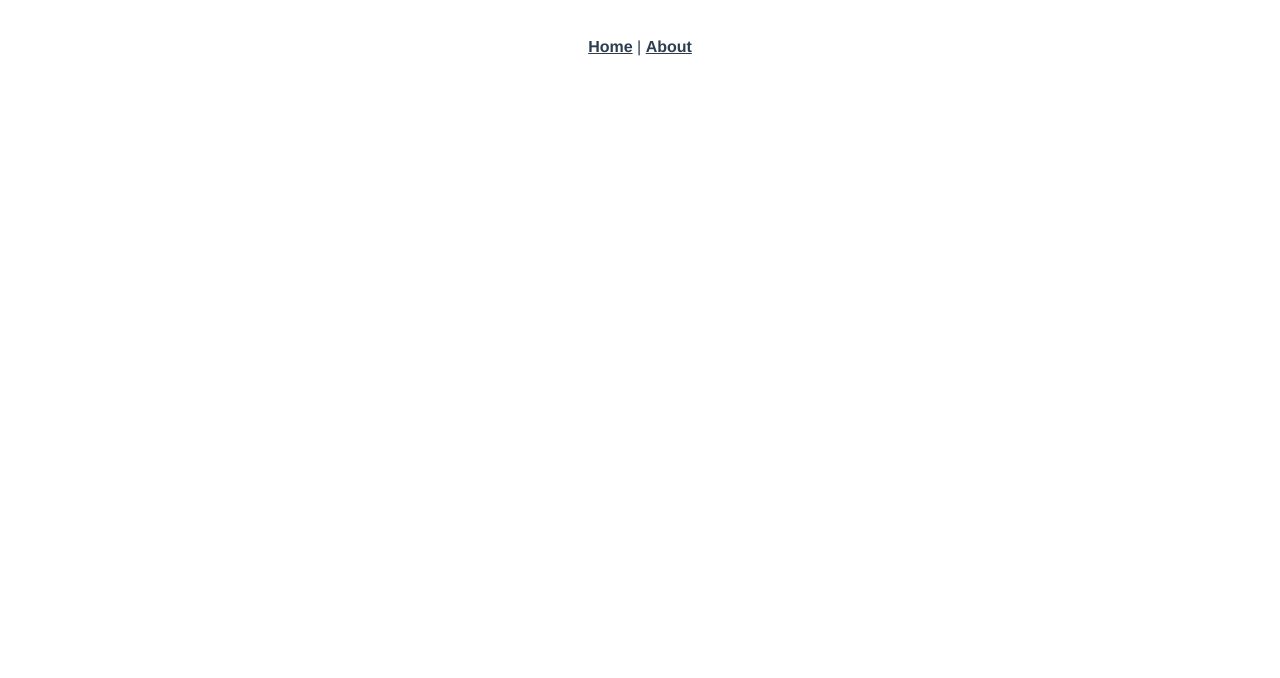
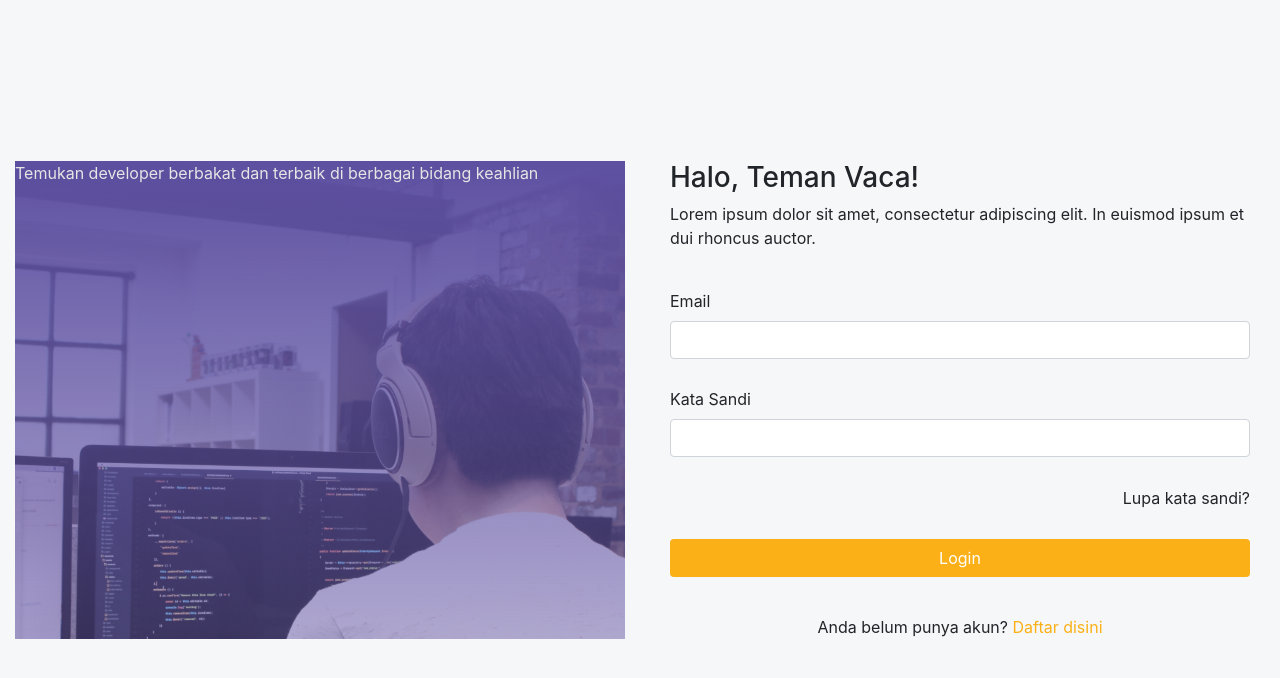
Before and after one commit to nurf21/Vacatech-Job-Hiring-Vue, a Vue app: page /login in a window 1280 px wide. Shown: the top 678 px of the page. Built offline with nearby package versions, Linux system fonts and the light colour scheme.

Commit message:
added login page and form reset password

```diff
--- a/src/App.vue
+++ b/src/App.vue
@@ -1,32 +1,8 @@
 <template>
   <div id="app">
-    <div id="nav">
-      <router-link to="/">Home</router-link> |
-      <router-link to="/about">About</router-link>
-    </div>
-    <router-view/>
+    <router-view />
   </div>
 </template>
 
 <style>
-#app {
-  font-family: Avenir, Helvetica, Arial, sans-serif;
-  -webkit-font-smoothing: antialiased;
-  -moz-osx-font-smoothing: grayscale;
-  text-align: center;
-  color: #2c3e50;
-}
-
-#nav {
-  padding: 30px;
-}
-
-#nav a {
-  font-weight: bold;
-  color: #2c3e50;
-}
-
-#nav a.router-link-exact-active {
-  color: #42b983;
-}
 </style>
--- /dev/null
+++ b/src/components/_base/FormLogin.vue
@@ -0,0 +1,73 @@
+<template>
+  <b-container>
+    <b-row>
+      <b-col class="text-left">
+        <h3>Halo, Teman Vaca!</h3>
+        <p>
+          Lorem ipsum dolor sit amet, consectetur adipiscing elit. In euismod
+          ipsum et dui rhoncus auctor.
+        </p>
+      </b-col>
+    </b-row>
+    <b-row class="login-form">
+      <b-col>
+        <b-form>
+          <b-row class="component-form">
+            <b-col class="text-left">
+              <label for="email">Email</label>
+              <b-input type="email" id="email"></b-input>
+            </b-col>
+          </b-row>
+          <b-row class="component-form">
+            <b-col class="text-left">
+              <label for="password">Kata Sandi</label>
+              <b-input type="password" id="password"></b-input>
+            </b-col>
+          </b-row>
+          <b-row class="component-form">
+            <b-col class="text-right">
+              <p>Lupa kata sandi?</p>
+            </b-col>
+          </b-row>
+          <b-row class="component-form">
+            <b-col>
+              <b-button
+                type="submit"
+                block
+                style="background-color: #FBB017; border-color: transparent;"
+              >Login</b-button>
+            </b-col>
+          </b-row>
+        </b-form>
+      </b-col>
+    </b-row>
+    <b-row>
+      <b-col class="text-center">
+        <p>
+          Anda belum punya akun?
+          <span style="color: #FBB017">Daftar disini</span>
+        </p>
+      </b-col>
+    </b-row>
+  </b-container>
+</template>
+
+<style scoped>
+p {
+  margin: 0;
+}
+
+.login-form {
+  padding: 3vh 0vw;
+}
+
+.component-form {
+  padding: 1.8vh 0vw;
+}
+</style>
+
+<script>
+export default {
+  name: 'FormLogin'
+}
+</script>
--- /dev/null
+++ b/src/components/_base/FormResetPassword.vue
@@ -0,0 +1,51 @@
+<template>
+  <b-container>
+    <b-row>
+      <b-col class="text-left">
+        <h3>Reset Password</h3>
+        <p>Enter your user account's verified email address and we will send you a password reset link.</p>
+      </b-col>
+    </b-row>
+    <b-row class="login-form">
+      <b-col>
+        <b-form>
+          <b-row class="component-form">
+            <b-col class="text-left">
+              <label for="email">Email</label>
+              <b-input type="email" id="email"></b-input>
+            </b-col>
+          </b-row>
+          <b-row class="component-form">
+            <b-col>
+              <b-button
+                type="submit"
+                block
+                style="background-color: #FBB017; border-color: transparent;"
+              >Send password reset email</b-button>
+            </b-col>
+          </b-row>
+        </b-form>
+      </b-col>
+    </b-row>
+  </b-container>
+</template>
+
+<style scoped>
+p {
+  margin: 0;
+}
+
+.login-form {
+  padding: 3vh 0vw;
+}
+
+.component-form {
+  padding: 1.8vh 0vw;
+}
+</style>
+
+<script>
+export default {
+  name: 'FormResetPassword'
+}
+</script>
--- /dev/null
+++ b/src/components/_base/ImageOverlay.vue
@@ -0,0 +1,21 @@
+<template>
+  <div class="b-container">
+    <p>Temukan developer berbakat dan terbaik di berbagai bidang keahlian</p>
+  </div>
+</template>
+
+<style scoped>
+.b-container {
+  color: #e5e5e5;
+  height: 100%;
+  background-image: linear-gradient(#5e50a1, #5e50a180),
+    url('../../assets/img01.jpg');
+  background-size: cover;
+}
+</style>
+
+<script>
+export default {
+  name: 'ImageOverlay'
+}
+</script>
--- a/src/router/index.js
+++ b/src/router/index.js
@@ -13,10 +13,12 @@ const routes = [
   {
     path: '/about',
     name: 'About',
-    // route level code-splitting
-    // this generates a separate chunk (about.[hash].js) for this route
-    // which is lazy-loaded when the route is visited.
-    component: () => import(/* webpackChunkName: "about" */ '../views/About.vue')
+    component: () => import('../views/About.vue')
+  },
+  {
+    path: '/login',
+    name: 'Login',
+    component: () => import('../views/Login.vue')
   }
 ]
 
--- /dev/null
+++ b/src/views/Login.vue
@@ -0,0 +1,35 @@
+<template>
+  <b-container fluid class="login-container">
+    <b-row>
+      <b-col md="6" sm="6">
+        <ImageOverlay />
+      </b-col>
+      <b-col md="6" sm="6">
+        <Form />
+      </b-col>
+    </b-row>
+  </b-container>
+</template>
+
+<style scoped>
+.login-container {
+  background-color: #f6f7f8;
+  height: 100vh;
+  width: 100%;
+  display: grid;
+  align-items: center;
+}
+</style>
+
+<script>
+import Form from '../components/_base/FormLogin'
+import ImageOverlay from '../components/_base/ImageOverlay'
+
+export default {
+  name: 'Login',
+  components: {
+    Form,
+    ImageOverlay
+  }
+}
+</script>
```
Also changed, not shown: src/main.js (+7 -0 lines), src/assets/img01.jpg (added).
